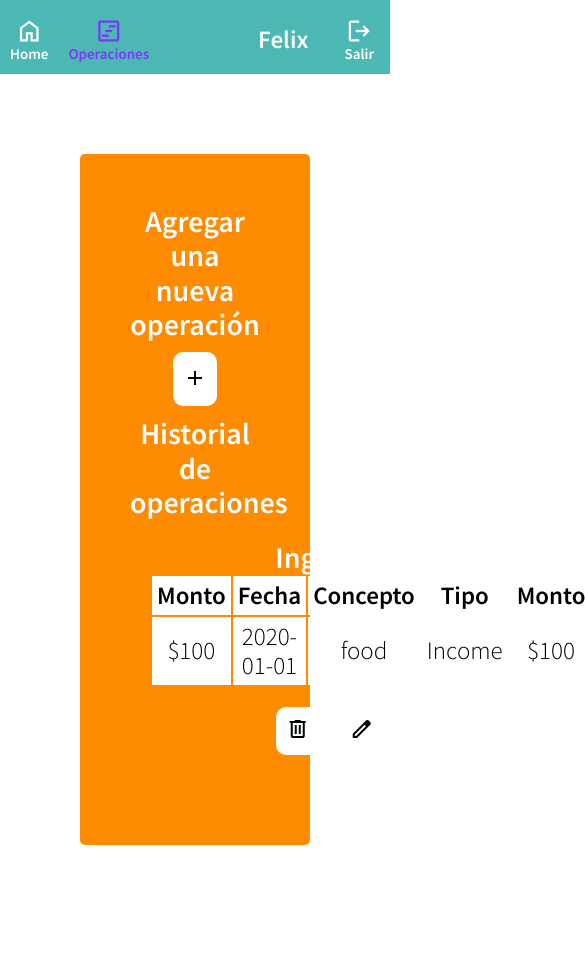
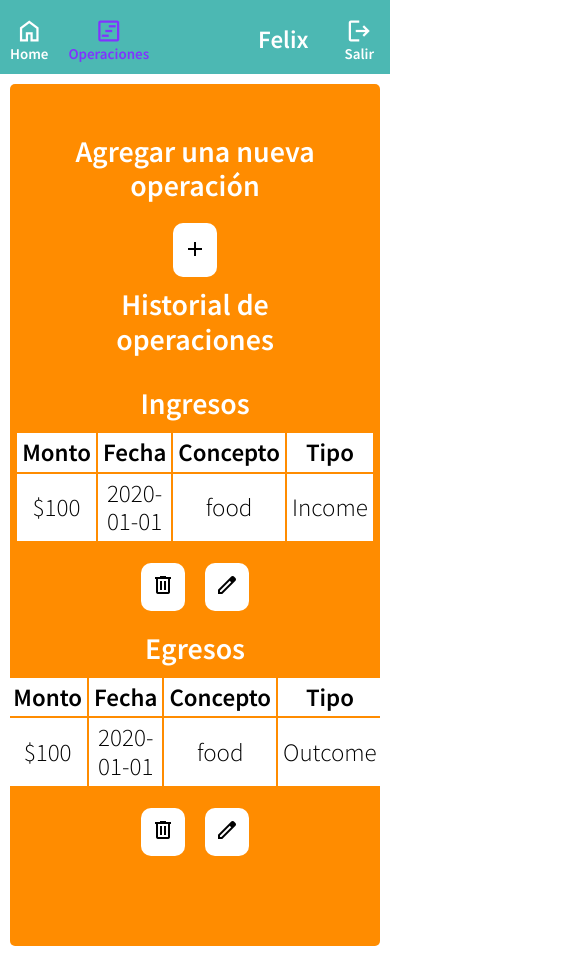
Before and after one commit to Felix-Fiore/personal-budget-front, a React (Vite) app: page /operations in a window 390 px wide. Shown: the top 956 px of the page, 585 px wide, since content can reach past the window. Before the commit the page ends 925 px from the top, so only its background shows below. Built offline with nearby package versions, Linux system fonts and the light colour scheme.

Commit message:
panelList Responsive

```diff
--- a/src/components/layout/panelList.module.scss
+++ b/src/components/layout/panelList.module.scss
@@ -163,3 +163,23 @@
         color: $white;
     }
 }
+
+@media (max-width: 930px) {
+    .panelListsContainer {
+        margin: 1rem;
+    }
+}
+
+@media (max-width: 765px) {
+    .panelListsContainer {
+        margin: 1rem;
+    }
+
+    h3 {
+        padding-bottom: 1rem;
+    }
+
+    .operationsListContainer {
+        flex-direction: column;
+    }
+}
```
